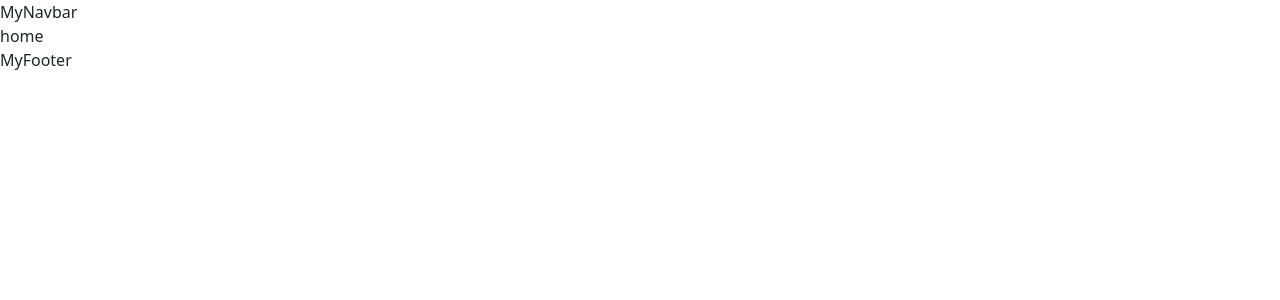
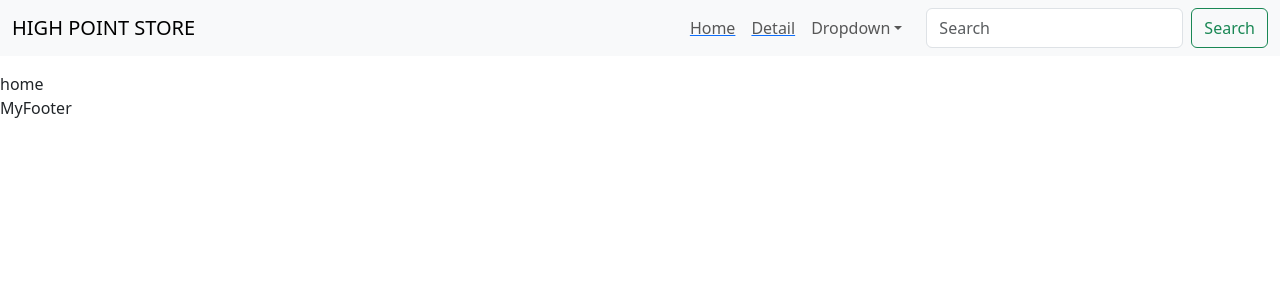
Before and after one commit to rajibjonchhen/high-point-store, a React (Vite) app: page / in a window 1280 px wide. Shown: the top 300 px of the page. Built offline with nearby package versions, Linux system fonts and the light colour scheme.

Commit message:
default navbar added

```diff
--- a/src/components/header/MyNavbar.tsx
+++ b/src/components/header/MyNavbar.tsx
@@ -1,8 +1,69 @@
 import React from 'react'
 import  './myNavbar.scss'
+import Button from 'react-bootstrap/Button';
+import Container from 'react-bootstrap/Container';
+import Form from 'react-bootstrap/Form';
+import Nav from 'react-bootstrap/Nav';
+import Navbar from 'react-bootstrap/Navbar';
+import NavDropdown from 'react-bootstrap/NavDropdown';
+import Offcanvas from 'react-bootstrap/Offcanvas';
+import { Link } from 'react-router-dom';
+import { ConstRoutes } from '../../constant/ConstRoutes';
 
 export default function MyNavbar() {
   return (
-    <div>MyNavbar</div>
-  )
+    <>
+      {[ 'sm'].map((expand) => (
+        <Navbar key={expand} expand={expand} className="bg-body-tertiary mb-3">
+          <Container fluid>
+            <Navbar.Brand href="#">HIGH POINT STORE</Navbar.Brand>
+            <Navbar.Toggle aria-controls={`offcanvasNavbar-expand-${expand}`} />
+            <Navbar.Offcanvas
+              id={`offcanvasNavbar-expand-${expand}`}
+              aria-labelledby={`offcanvasNavbarLabel-expand-${expand}`}
+              placement="end"
+            >
+              <Offcanvas.Header closeButton>
+                <Offcanvas.Title id={`offcanvasNavbarLabel-expand-${expand}`}>
+                  Offcanvas
+                </Offcanvas.Title>
+              </Offcanvas.Header>
+              <Offcanvas.Body>
+                <Nav className="justify-content-end flex-grow-1 pe-3">
+                  <Link to={ConstRoutes.home.url()}>
+                    <div className="nav-link">Home</div>
+                  </Link>
+                  <Link to={ConstRoutes.detail.url('a123')}>
+                    <div className="nav-link">Detail</div>
+                  </Link>
+                  <NavDropdown
+                    title="Dropdown"
+                    id={`offcanvasNavbarDropdown-expand-${expand}`}
+                  >
+                    <NavDropdown.Item href="#action3">Action</NavDropdown.Item>
+                    <NavDropdown.Item href="#action4">
+                      Another action
+                    </NavDropdown.Item>
+                    <NavDropdown.Divider />
+                    <NavDropdown.Item href="#action5">
+                      Something else here
+                    </NavDropdown.Item>
+                  </NavDropdown>
+                </Nav>
+                <Form className="d-flex">
+                  <Form.Control
+                    type="search"
+                    placeholder="Search"
+                    className="me-2"
+                    aria-label="Search"
+                  />
+                  <Button variant="outline-success">Search</Button>
+                </Form>
+              </Offcanvas.Body>
+            </Navbar.Offcanvas>
+          </Container>
+        </Navbar>
+      ))}
+    </>
+  );
 }
--- a/src/components/header/myNavbar.scss
+++ b/src/components/header/myNavbar.scss
@@ -0,0 +1,3 @@
+.nav-link{
+    text-decoration: none;
+}
--- a/src/main.tsx
+++ b/src/main.tsx
@@ -1,6 +1,6 @@
 import React from 'react'
 import ReactDOM from 'react-dom/client'
-import App from './App.tsx'
+import App from './App.jsx'
 
 ReactDOM.createRoot(document.getElementById('root')).render(
     <App />
```
